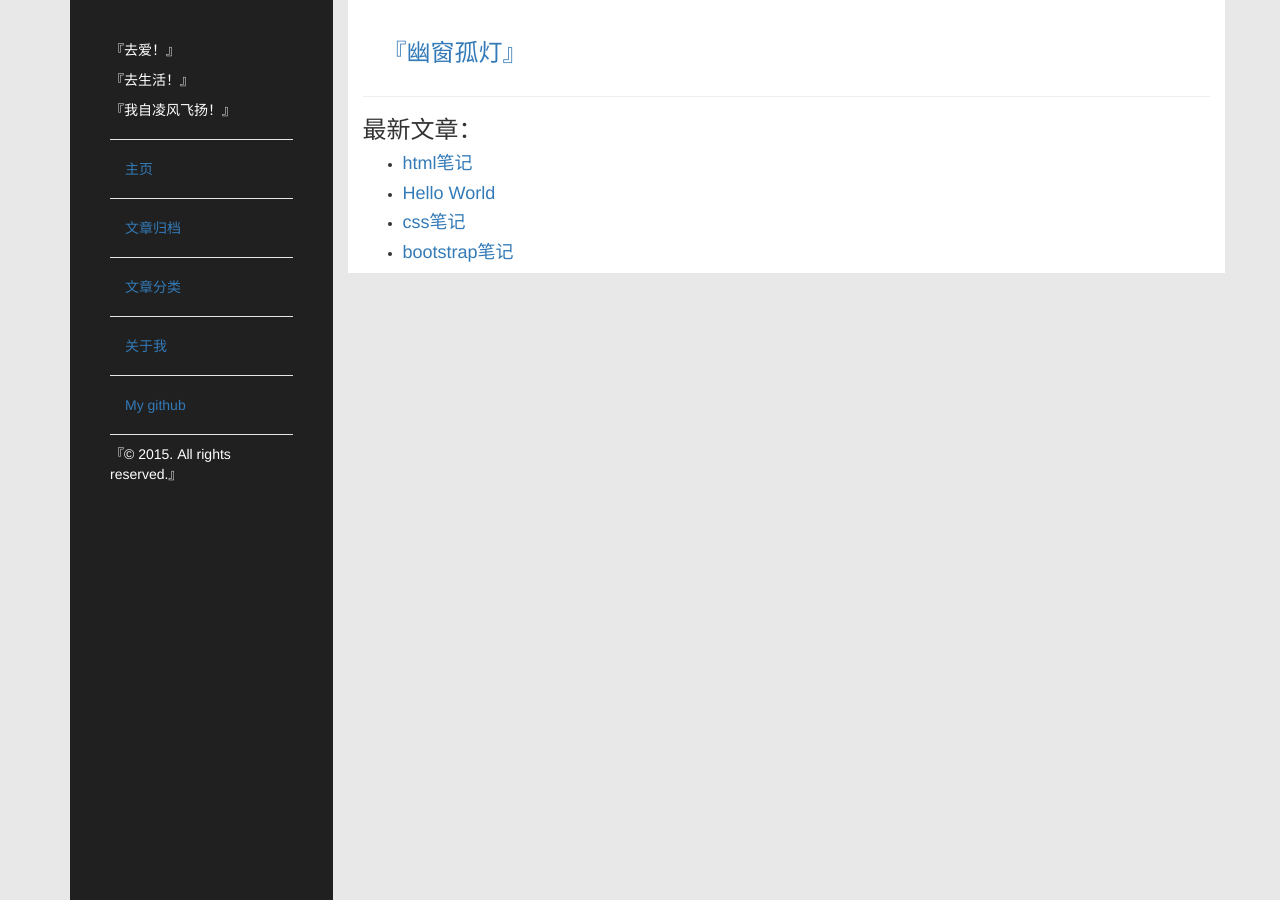
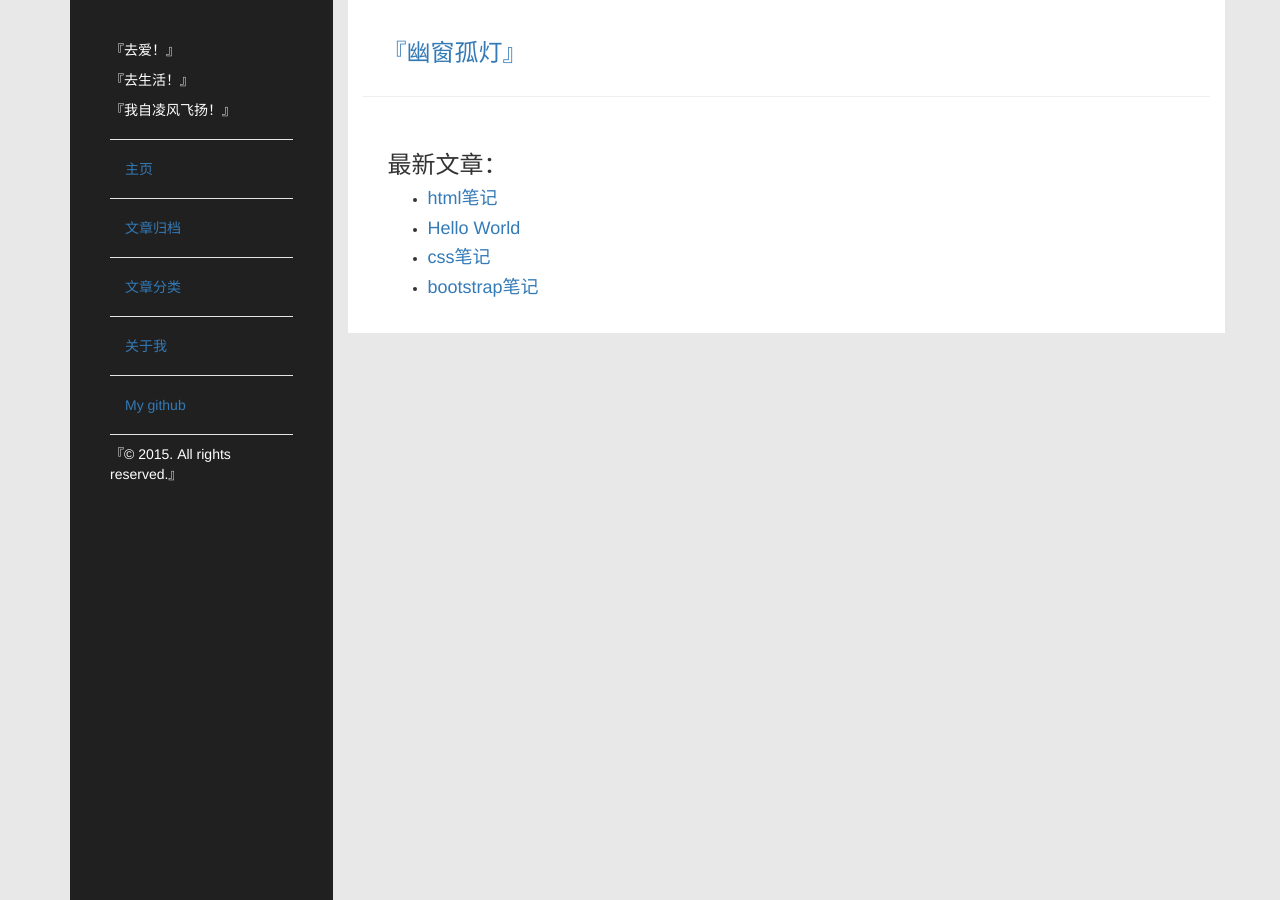
Before and after one commit to wiyt/wiyt.github.io, a Jekyll site: the page built from index.html, in a window 1280 px wide. Built offline with Jekyll 4.4.1, drawn with Linux system fonts in a browser that asks for light colours; Markdown is read by kramdown in place of the engine named in the settings; the list of posts is cut into pages by our own code.

Commit message:
更新样式

```diff
--- a/_layouts/default.html
+++ b/_layouts/default.html
@@ -37,6 +37,10 @@
 		}
 		img{
 			width:100%;
+		}
+		.content{
+			margin-top: 10px;
+    	padding: 25px;
 		}
 	</style>
 	</head>
```
